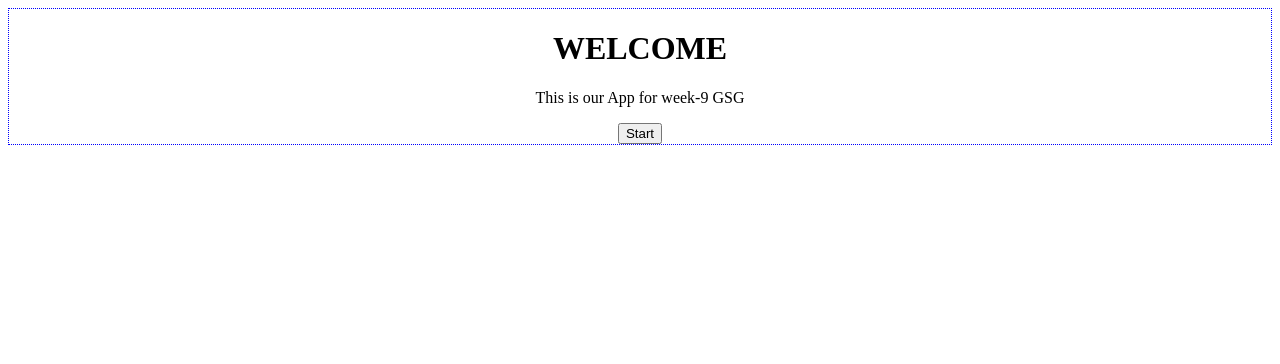
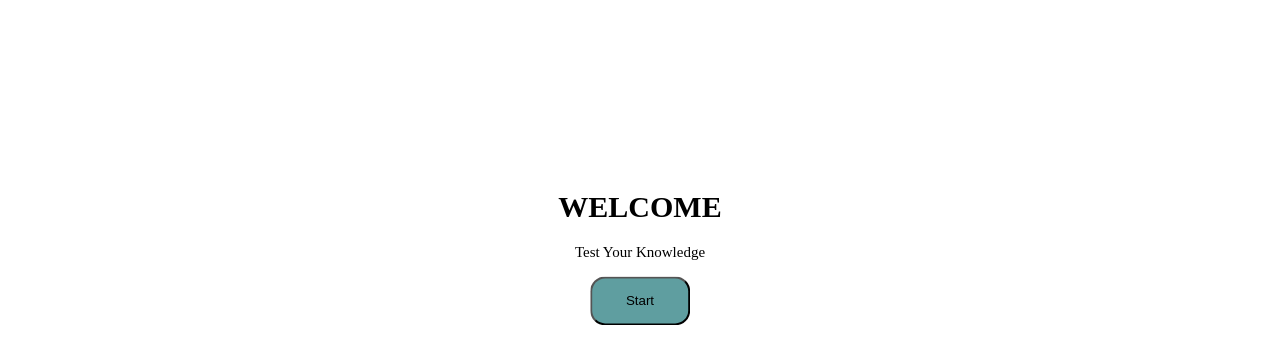
Before and after one commit to fack2/Quiz-React, a React (Create React App) app: page / in a window 1280 px wide. Shown: the top 364 px of the page. Built offline with nearby package versions, Linux system fonts and the light colour scheme.

Commit message:
style for start and end pages

```diff
--- a/src/App.css
+++ b/src/App.css
@@ -1,3 +1,3 @@
 .App {
-	text-align: center;
+  text-align: center;
 }
--- a/src/components/Questions/question.css
+++ b/src/components/Questions/question.css
@@ -10,6 +10,5 @@
 }
 .largerOne {
   position: relative;
-  border: 3px solid green;
   height: 200px;
 }
--- a/src/components/Results/index.js
+++ b/src/components/Results/index.js
@@ -1,20 +1,21 @@
 import React from "react"
+import "./result.css"
 
 const Result = ({ userAnswers, score }) => {
   return (
-    <div>
+    <div className="results">
       {userAnswers.map(element => {
         {
           return (
             <div key={element.index}>
-              <p>
-                question # {element.index} is {element.status}
-              </p>
+              <div className="eachResult">
+                Question # {element.index} is {element.status}
+              </div>
             </div>
           )
         }
       })}
-      <h3>your score is: {score}</h3>
+      <div className="scoreDiv">your score is: {score}</div>
     </div>
   )
 }
--- /dev/null
+++ b/src/components/Results/result.css
@@ -0,0 +1,23 @@
+body {
+  background: white;
+  font-size: 80%;
+  padding: 20px;
+}
+
+.eachResult {
+  background-color: white;
+  margin: 20px;
+  font-size: 20px;
+  border-radius: 10px;
+}
+
+.results {
+  background-color: #808080;
+  padding: 15px;
+}
+
+.scoreDiv {
+  font-size: 50px;
+  background-color: #5f9ea0;
+  border-radius: 10px;
+}
--- a/src/components/Start/index.js
+++ b/src/components/Start/index.js
@@ -4,11 +4,17 @@ import "./start.css"
 const Start = ({ start }) => {
   return (
     <main className="mainStart">
-      <h1>WELCOME</h1>
-      <p>This is our App for week-9 GSG</p>
-      <button onClick={() => start(true)} type="submit">
-        Start
-      </button>
+      <div className="mainPoition">
+        <h1>WELCOME</h1>
+        <p>Test Your Knowledge</p>
+        <button
+          className="startButton"
+          onClick={() => start(true)}
+          type="submit"
+        >
+          Start
+        </button>
+      </div>
     </main>
   )
 }
--- a/src/components/Start/start.css
+++ b/src/components/Start/start.css
@@ -1,5 +1,36 @@
-.mainStart {
+/* .mainStart {
   text-align: center;
   border: 1px dotted blue;
   height: 100%;
+} */
+
+body {
+  background: white;
+  font-size: 80%;
+  padding: 20px;
 }
+
+.mainStart {
+  position: relative;
+  background: white;
+  height: 400px;
+  width: 80%;
+  margin: 0 auto;
+  padding: 20px;
+}
+
+.mainPoition {
+  width: 50%;
+  transform: translate(-50%, -50%);
+  position: absolute;
+  top: 50%;
+  left: 50%;
+  padding: 20px;
+  font-size: 15px;
+}
+.startButton {
+  background: #5f9ea0;
+  border-radius: 15px;
+  padding: 15px;
+  width: 100px;
+}
```
